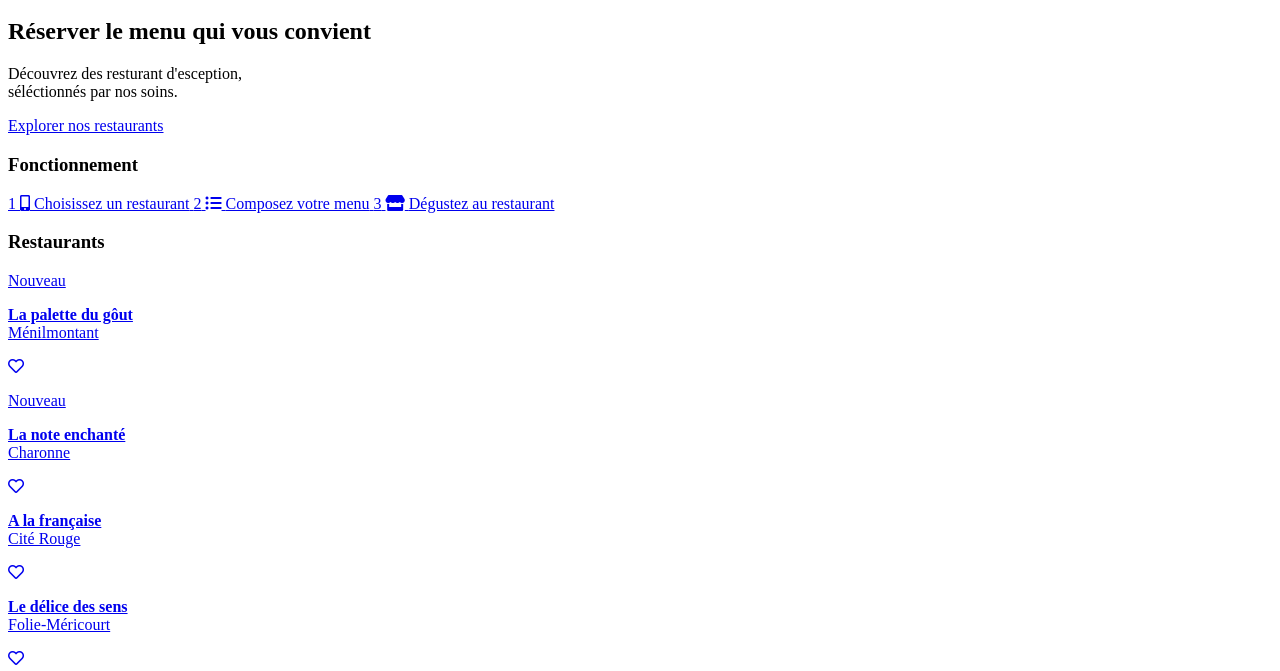
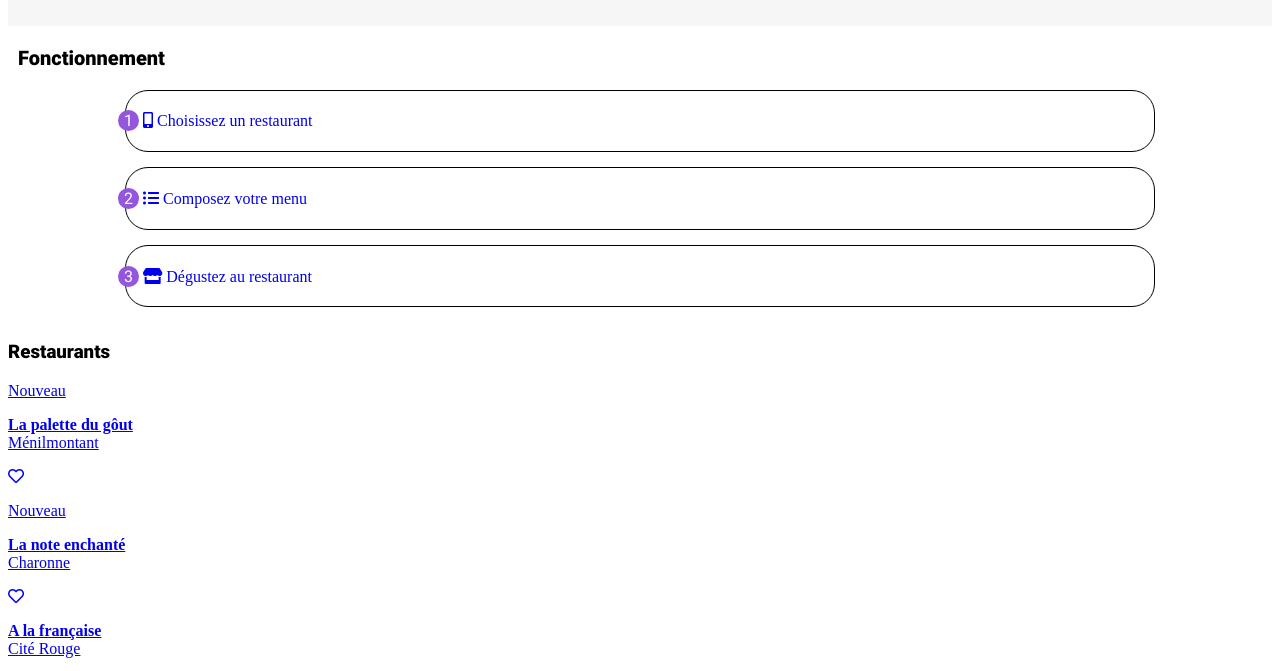
Before and after one commit to tison1405/DamienTison_3_19022021, a website: page index.html in a window 1280 px wide. Shown: the part 315-986 px from the top of the page. Drawn offline with Linux system fonts and the light colour scheme; files whose address does not match are found by name; a web font is replaced by a local one.

Commit message:
dev css home

```diff
--- a/index.html
+++ b/index.html
@@ -20,12 +20,12 @@
         </section>
 
         <section class="ex">
-            <h2 class="ex__titre">Réserver le menu qui vous convient</h2>
+            <h2 class="ex__titre">Réserver le menu qui<br/> vous convient</h2>
             <p class="ex__text">Découvrez des resturant d'esception,<br/>séléctionnés par nos soins.</p>
             <a href=".restaurants" class="ex__link">Explorer nos restaurants</a>
         </section>
 
-        <section class="fonctionnement">
+        <section class="fonc">
             <h3 class="fonc__titre">Fonctionnement</h3>
             <div class="fonc__liste">
                 <a href="#" class="fonc__element">
--- a/sass/base/_typographie.scss
+++ b/sass/base/_typographie.scss
@@ -6,6 +6,11 @@
 @font-face{
     font-family: "Roboto-bold";
     src: url(../font/roboto/Roboto-Bold.ttf);
+    font-display: swap;
+}
+@font-face{
+    font-family: "Roboto-black";
+    src: url(../font/roboto/Roboto-Black.ttf);
     font-display: swap;
 }
 @font-face{
@@ -21,9 +26,9 @@ h1{
 }
 #home{
     h2{
-        font-family: 'Roboto-bold';
+        font-family: 'Roboto-black';
     }
     h3{
-        font-family: 'Roboto-bold';
+        font-family: 'Roboto-black';
     }
 }
--- /dev/null
+++ b/sass/layout/_ex.scss
@@ -0,0 +1,21 @@
+.ex{
+    background-color: $color-sixieme;
+    align-items: center;
+    display: flex;
+    flex-direction: column;
+    &__titre{
+        margin: 0;
+        text-align: center;
+        padding: 28px 0 10px 0;
+    }
+    &__text{
+        margin: 0;
+        text-align: center;
+        font-size: 18px;
+        padding-bottom: 24px;
+    }
+    &__link{
+        @include btn;
+        margin-bottom: 45px;
+    }
+}
--- /dev/null
+++ b/sass/layout/_fonctionnement.scss
@@ -0,0 +1,28 @@
+.fonc{
+    &__titre{
+        font-size: 20px;
+        padding-left: 10px;
+    }
+    &__liste{
+        display: flex;
+        flex-direction: column;
+        align-items: center;
+    }
+    &__element{
+        text-decoration: none;
+        padding: 1.3rem;
+        border: 1px solid black;
+        width: 78%;
+        margin-bottom: 15px;
+        border-radius: 23px;
+        &--chiffre{
+            padding: 1px 6px;
+            border-radius: 50px;
+            margin-left: -29px;
+            background-color: $color-primaire;
+            color: white;
+            font-family: 'Roboto';
+        }
+
+    }
+}
--- a/sass/layout/_loc.scss
+++ b/sass/layout/_loc.scss
@@ -1,3 +1,13 @@
 .loc{
-    background-color: ;
+    background-color:  $color-quatrième;
+    border-top: 2px solid $color-cinquieme;
+    display: flex;
+    flex-direction: row;
+    justify-content: center;
+    padding: 13px 0 13px 0;
+    &__text{
+        margin: 0;
+        padding-left: 13px;
+        font-family: "Roboto";
+    }
 }
--- a/sass/main.scss
+++ b/sass/main.scss
@@ -1,3 +1,7 @@
+@import "./utils/variables";
+@import "./utils/mixins";
 @import "./base/typographie";
 @import "./layout/header";
 @import "./layout/loc";
+@import "./layout/ex";
+@import "./layout/fonctionnement";
--- /dev/null
+++ b/sass/utils/_mixins.scss
@@ -0,0 +1,10 @@
+@mixin btn {
+    text-decoration: none;
+    display: block;
+    padding: 0.8rem;
+    color: white;
+    width: 165px;
+    border-radius: 28px;
+    text-align: center;
+    background: linear-gradient(173deg, $color-secondaire, $color-primaire);
+}
--- /dev/null
+++ b/sass/utils/_variables.scss
@@ -0,0 +1,6 @@
+$color-primaire: #9356DC;
+$color-secondaire: #FF79DA;
+$color-tertiaire: #99E2D0;
+$color-quatrième: rgb(234, 234, 234);
+$color-cinquieme: rgb(207, 207, 207);
+$color-sixieme: rgb(246, 246, 246);
```
Also changed, not shown: .css/style.css, 1 other file.
